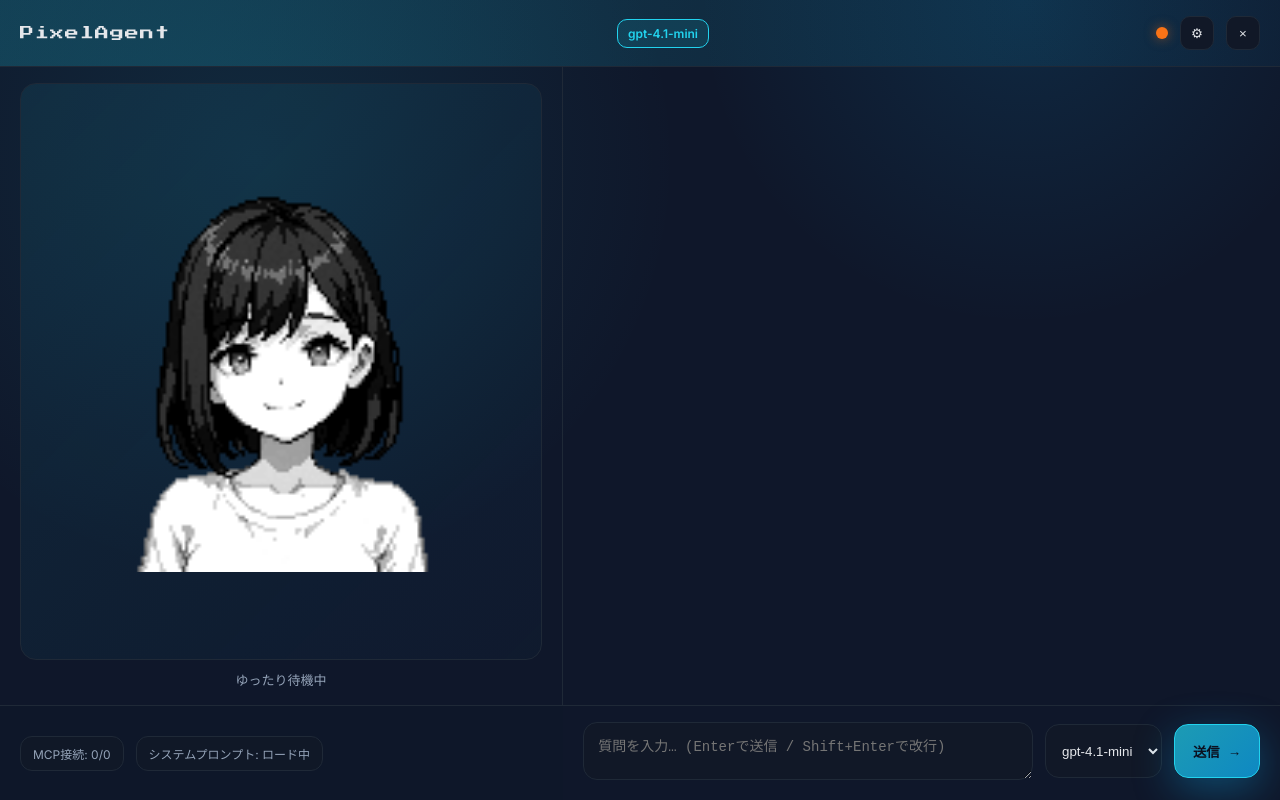
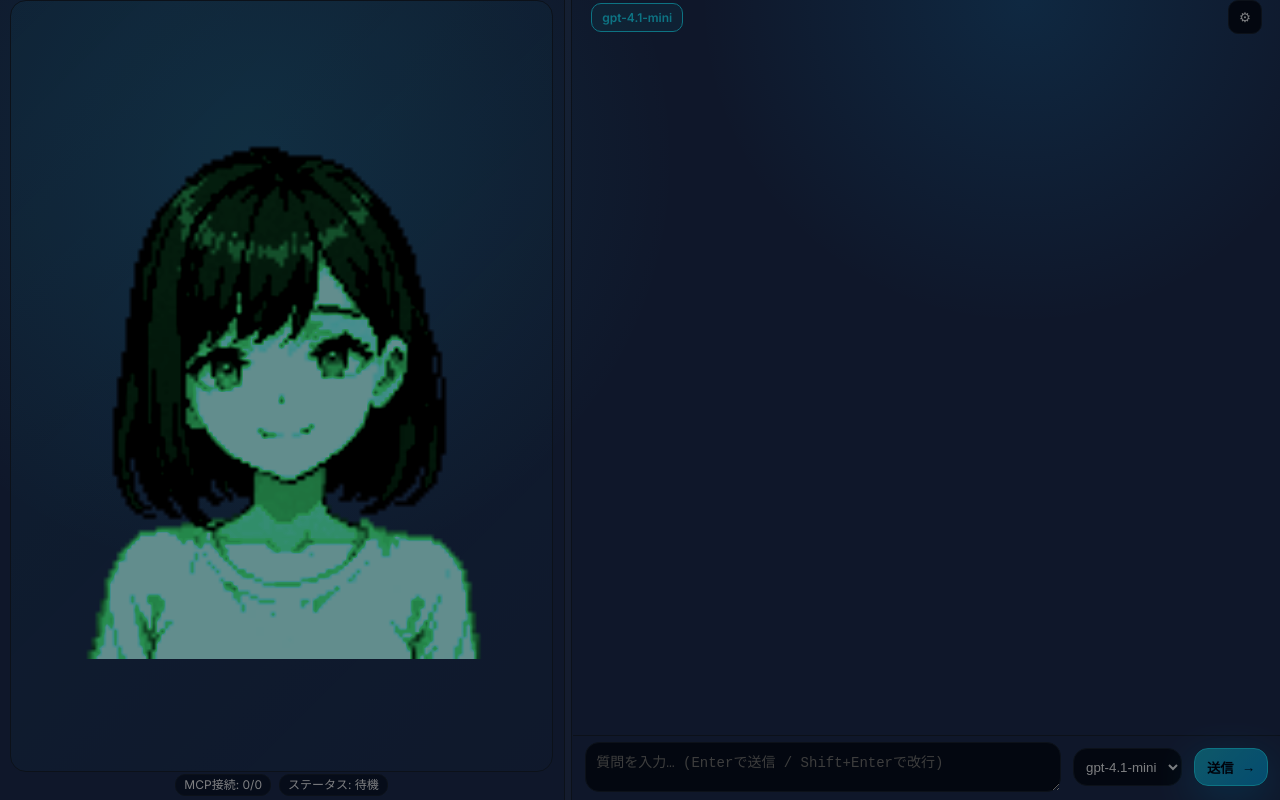
Before and after one commit to orenodinner/SubMoniAgent, a React (Vite) app: page / in a window 1280 px wide. Built offline with nearby package versions, Linux system fonts and the light colour scheme.

Commit message:
表示改善

```diff
--- a/src/renderer/src/App.tsx
+++ b/src/renderer/src/App.tsx
@@ -1,5 +1,4 @@
-import React, { useEffect, useMemo, useState } from "react";
-import HeaderBar from "./components/HeaderBar";
+import React, { useEffect, useMemo, useRef, useState } from "react";
 import CharacterCanvas from "./components/CharacterCanvas";
 import ChatView from "./components/ChatView";
 import SettingsDialog from "./components/SettingsDialog";
@@ -21,21 +20,24 @@ type AppConfig = {
     alwaysOnTop: boolean;
     spriteSheetPath: string;
     animationSpeedScale: number;
+    characterPaneWidth: number;
+    screenFilter: string;
+    avatarFilter: string;
   };
 };
 
-function stateLabel(state: ChatState) {
+function formatStatus(state: ChatState) {
   switch (state) {
     case "thinking":
-      return "考え中…";
+      return "考え中";
     case "speaking":
-      return "話し中…";
+      return "話し中";
     case "listening":
-      return "待機しています";
+      return "待機";
     case "error":
-      return "エラーが発生しました";
+      return "エラー";
     default:
-      return "ゆったり待機中";
+      return "待機";
   }
 }
 
@@ -56,10 +58,30 @@ export default function App() {
   const [input, setInput] = useState("");
   const [config, setConfig] = useState<AppConfig | null>(null);
   const [settingsOpen, setSettingsOpen] = useState(false);
+  const [paneWidth, setPaneWidth] = useState(0.44);
+  const paneWidthRef = useRef(paneWidth);
+  const shellRef = useRef<HTMLDivElement | null>(null);
+
+  useEffect(() => {
+    paneWidthRef.current = paneWidth;
+  }, [paneWidth]);
+
+  const cssVars = useMemo(
+    () =>
+      ({
+        "--screen-filter": config?.ui.screenFilter,
+        "--avatar-filter": config?.ui.avatarFilter,
+        "--character-column": `${(paneWidth * 100).toFixed(2)}%`,
+      } as React.CSSProperties),
+    [config, paneWidth]
+  );
 
   useEffect(() => {
     if (!window.api) return;
-    window.api.getSettings().then((cfg) => setConfig(cfg));
+    window.api.getSettings().then((cfg) => {
+      setConfig(cfg);
+      setPaneWidth(cfg?.ui?.characterPaneWidth ?? 0.44);
+    });
     window.api.getMcpStatus?.().then((status) => setMcpStatuses(status));
   }, [setMcpStatuses]);
 
@@ -92,6 +114,38 @@ export default function App() {
   );
   const totalServers = mcpStatuses.length;
 
+  const clampWidth = (value: number) => Math.min(0.9, Math.max(0.05, value));
+
+  const startResize = (e: React.MouseEvent) => {
+    e.preventDefault();
+    document.body.style.cursor = "col-resize";
+    document.body.style.userSelect = "none";
+
+    const handleMove = (event: MouseEvent) => {
+      const bounds = shellRef.current?.getBoundingClientRect();
+      if (!bounds) return;
+      const ratio = clampWidth((event.clientX - bounds.left) / bounds.width);
+      paneWidthRef.current = ratio;
+      setPaneWidth(ratio);
+    };
+
+    const handleUp = () => {
+      document.body.style.cursor = "";
+      document.body.style.userSelect = "";
+      window.removeEventListener("mousemove", handleMove);
+      window.removeEventListener("mouseup", handleUp);
+      setConfig((prev) => {
+        if (!prev) return prev;
+        const next = { ...prev, ui: { ...prev.ui, characterPaneWidth: paneWidthRef.current } };
+        window.api?.saveSettings?.(next);
+        return next;
+      });
+    };
+
+    window.addEventListener("mousemove", handleMove);
+    window.addEventListener("mouseup", handleUp);
+  };
+
   const handleSend = async () => {
     await sendMessage(input);
     setInput("");
@@ -101,6 +155,7 @@ export default function App() {
     if (!window.api) return;
     const saved = await window.api.saveSettings(next);
     setConfig(saved);
+    setPaneWidth(saved.ui.characterPaneWidth ?? paneWidth);
     setSettingsOpen(false);
   };
 
@@ -112,27 +167,27 @@ export default function App() {
   };
 
   return (
-    <div className="app-shell">
-      <HeaderBar
-        modelName={currentModel}
-        mcpConnected={connectedCount > 0}
-        onOpenSettings={() => setSettingsOpen(true)}
-      />
-
+    <div className="app-shell" style={cssVars} ref={shellRef}>
       <div className="character-area">
         <div className="canvas-frame">
           <CharacterCanvas state={status} />
         </div>
-        <div className="character-state">{stateLabel(status)}</div>
+        <div className="character-meta">
+          <div className="meta-chip">MCP接続: {connectedCount}/{totalServers || 0}</div>
+          <div className="meta-chip">ステータス: {formatStatus(status)}</div>
+        </div>
       </div>
 
+      <div className="column-resizer" onMouseDown={startResize} title="ドラッグで幅を変更" />
+
       <div className="chat-area">
+        <div className="chat-top-bar">
+          <div className="model-tag-inline">{currentModel}</div>
+          <button className="button-icon" onClick={() => setSettingsOpen(true)} title="設定">
+            ⚙
+          </button>
+        </div>
         <ChatView messages={messages} />
-      </div>
-
-      <div className="toolbar">
-        <div className="chip">MCP接続: {connectedCount}/{totalServers || 0}</div>
-        <div className="chip">システムプロンプト: {config?.llm.systemPrompt ?? "ロード中"}</div>
       </div>
 
       <div className="input-area">
@@ -154,7 +209,12 @@ export default function App() {
       </div>
 
       {settingsOpen && config && (
-        <SettingsDialog config={config} onSave={handleSaveSettings} onClose={() => setSettingsOpen(false)} />
+        <SettingsDialog
+          config={config}
+          onSave={handleSaveSettings}
+          onClose={() => setSettingsOpen(false)}
+          connectionInfo={{ connectedCount, totalServers }}
+        />
       )}
     </div>
   );
--- a/src/renderer/src/index.css
+++ b/src/renderer/src/index.css
@@ -12,6 +12,9 @@
   --bubble-user: #22d3ee;
   --bubble-ai: #1f2937;
   --error: #f97316;
+  --character-column: 44%;
+  --screen-filter: brightness(0.55) contrast(1.05);
+  --avatar-filter: brightness(0.9) contrast(1.1) sepia(0.9) hue-rotate(90deg) saturate(3);
 }
 
 * {
@@ -35,14 +38,14 @@ body {
 
 .app-shell {
   display: grid;
-  grid-template-rows: auto minmax(0, 1fr) auto;
-  grid-template-columns: 1.1fr 1.4fr;
+  grid-template-rows: minmax(0, 1fr) auto;
+  grid-template-columns: var(--character-column) 10px minmax(0, 1fr);
   grid-template-areas:
-    "header header"
-    "character chat"
-    "toolbar input";
+    "character divider chat"
+    "character divider input";
   height: 100%;
   min-height: 0;
+  filter: var(--screen-filter);
 }
 
 .header {
@@ -116,9 +119,11 @@ body {
   grid-area: character;
   display: grid;
   grid-template-rows: 1fr auto;
-  padding: 16px 20px;
-  border-right: 1px solid var(--border);
+  padding: 0 10px 4px;
+  align-items: stretch;
+  justify-items: stretch;
   min-height: 0;
+  row-gap: 2px;
 }
 
 .canvas-frame {
@@ -127,27 +132,66 @@ body {
   background: linear-gradient(135deg, rgba(34, 211, 238, 0.08), rgba(14, 165, 233, 0.02));
   border: 1px solid var(--border);
   border-radius: 16px;
-  padding: 12px;
+  padding: 0;
+  width: 100%;
   height: 100%;
   max-height: 100%;
   min-height: 0;
   overflow: hidden;
-}
-
-.character-state {
-  margin-top: 10px;
-  text-align: center;
-  color: var(--muted);
-  font-size: 13px;
+  position: relative;
 }
 
 .chat-area {
   grid-area: chat;
   display: flex;
   flex-direction: column;
-  padding: 16px 20px;
+  padding: 0 18px 12px;
   gap: 12px;
   min-height: 0;
+  min-width: 0;
+}
+
+.chat-top-bar {
+  display: flex;
+  justify-content: space-between;
+  align-items: center;
+  gap: 8px;
+}
+
+.model-tag-inline {
+  background: rgba(34, 211, 238, 0.1);
+  border: 1px solid var(--accent);
+  color: var(--accent);
+  padding: 6px 10px;
+  border-radius: 10px;
+  font-size: 12px;
+  font-weight: 600;
+}
+
+.column-resizer {
+  grid-area: divider;
+  position: relative;
+  cursor: col-resize;
+  align-self: stretch;
+  touch-action: none;
+}
+
+.column-resizer::after {
+  content: "";
+  position: absolute;
+  inset: 0;
+  width: 6px;
+  left: 50%;
+  transform: translateX(-50%);
+  background: rgba(255, 255, 255, 0.04);
+  border-left: 1px solid var(--border);
+  border-right: 1px solid var(--border);
+  transition: background 0.15s ease, border-color 0.15s ease;
+}
+
+.column-resizer:hover::after {
+  background: rgba(34, 211, 238, 0.12);
+  border-color: var(--accent);
 }
 
 .messages {
@@ -200,31 +244,12 @@ body {
   margin-top: 6px;
 }
 
-.toolbar {
-  grid-area: toolbar;
-  border-top: 1px solid var(--border);
-  padding: 10px 20px;
-  display: flex;
-  align-items: center;
-  gap: 12px;
-  background: rgba(15, 23, 42, 0.7);
-}
-
-.chip {
-  padding: 8px 12px;
-  border-radius: 12px;
-  border: 1px solid var(--border);
-  background: rgba(17, 24, 39, 0.8);
-  font-size: 12px;
-  color: var(--muted);
-}
-
 .input-area {
   grid-area: input;
   display: flex;
   align-items: center;
   gap: 12px;
-  padding: 16px 20px 20px;
+  padding: 6px 12px 8px;
   border-top: 1px solid var(--border);
 }
 
@@ -234,15 +259,15 @@ body {
   border: 1px solid var(--border);
   color: var(--text);
   border-radius: 14px;
-  padding: 12px 14px;
-  min-height: 54px;
+  padding: 8px 10px;
+  min-height: 34px;
   resize: vertical;
   font-size: 14px;
 }
 
 .send-btn {
-  height: 54px;
-  padding: 0 18px;
+  height: 38px;
+  padding: 0 12px;
   border-radius: 14px;
   border: 1px solid var(--accent);
   background: linear-gradient(135deg, rgba(34, 211, 238, 0.7), rgba(14, 165, 233, 0.8));
@@ -256,8 +281,8 @@ body {
 }
 
 .model-select {
-  height: 54px;
-  padding: 0 12px;
+  height: 38px;
+  padding: 0 8px;
   border-radius: 14px;
   border: 1px solid var(--border);
   background: var(--bg-alt);
@@ -309,6 +334,18 @@ body {
   margin-top: 12px;
 }
 
+.settings-info {
+  border: 1px solid var(--border);
+  border-radius: 10px;
+  padding: 10px 12px;
+  background: rgba(17, 24, 39, 0.7);
+  color: var(--text);
+  font-size: 13px;
+  margin-bottom: 12px;
+  line-height: 1.5;
+  overflow-wrap: anywhere;
+}
+
 .small-btn {
   padding: 8px 12px;
   border-radius: 10px;
@@ -344,34 +381,39 @@ body {
 .character-canvas {
   display: block;
   width: 100%;
-  max-width: min(50vh, 420px);
-  min-width: 180px;
-  height: auto;
-  aspect-ratio: 1 / 1;
+  height: 100%;
+  max-width: 100%;
+  max-height: 100%;
+  min-width: 0;
+  min-height: 0;
+  object-fit: contain;
+  object-position: center;
+  filter: var(--avatar-filter);
+  transition: filter 120ms ease;
+}
+
+.character-meta {
+  display: flex;
+  gap: 8px;
+  flex-wrap: wrap;
+  justify-content: center;
+}
+
+.meta-chip {
+  background: rgba(15, 23, 42, 0.7);
+  border: 1px solid var(--border);
+  border-radius: 10px;
+  padding: 3px 8px;
+  color: var(--text);
+  font-size: 12px;
+  line-height: 1.2;
+  min-height: 20px;
 }
 
 @media (max-height: 560px) {
   .app-shell {
-    grid-template-rows: 52px minmax(0, 1fr) auto;
-    column-gap: 10px;
-  }
-
-  .header {
-    padding: 8px 10px;
-  }
-
-  .brand {
-    font-size: 12px;
-    letter-spacing: 0.5px;
-  }
-
-  .model-tag {
-    padding: 3px 8px;
-    font-size: 11px;
-  }
-
-  .header-actions {
-    gap: 10px;
+    grid-template-rows: minmax(0, 1fr) auto;
+    column-gap: 0;
   }
 
   .button-icon {
@@ -385,12 +427,11 @@ body {
   }
 
   .canvas-frame {
-    padding: 6px;
+    padding: 0;
   }
 
   .character-canvas {
-    max-width: min(44vh, 260px);
-    min-width: 150px;
+    min-width: 0;
   }
 
   .character-state {
@@ -410,17 +451,6 @@ body {
 
   .messages {
     gap: 8px;
-  }
-
-  .toolbar {
-    padding: 6px 10px;
-    gap: 10px;
-    flex-wrap: wrap;
-  }
-
-  .chip {
-    padding: 6px 8px;
-    font-size: 11px;
   }
 
   .input-area {
```
Also changed, not shown: src/main/configStore.ts (+13 -1 lines), src/renderer/src/components/SettingsDialog.tsx (+27 -1 lines).
